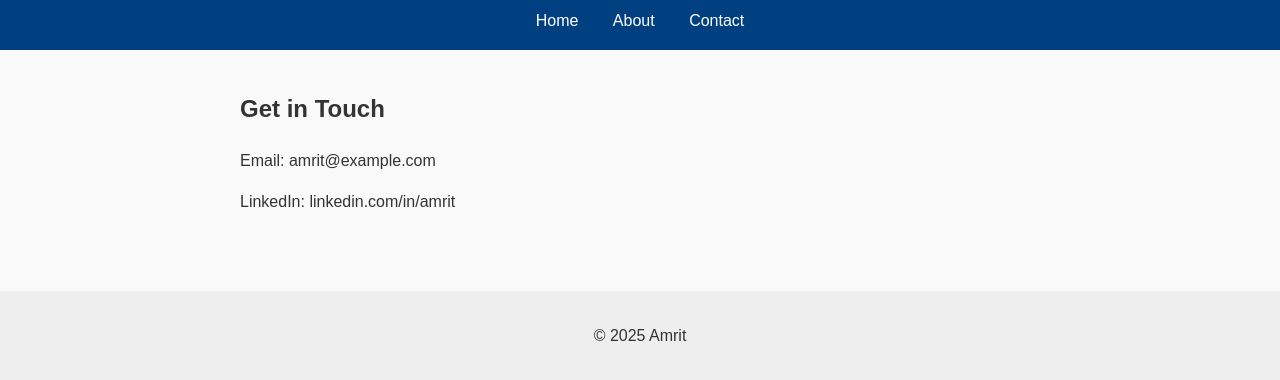
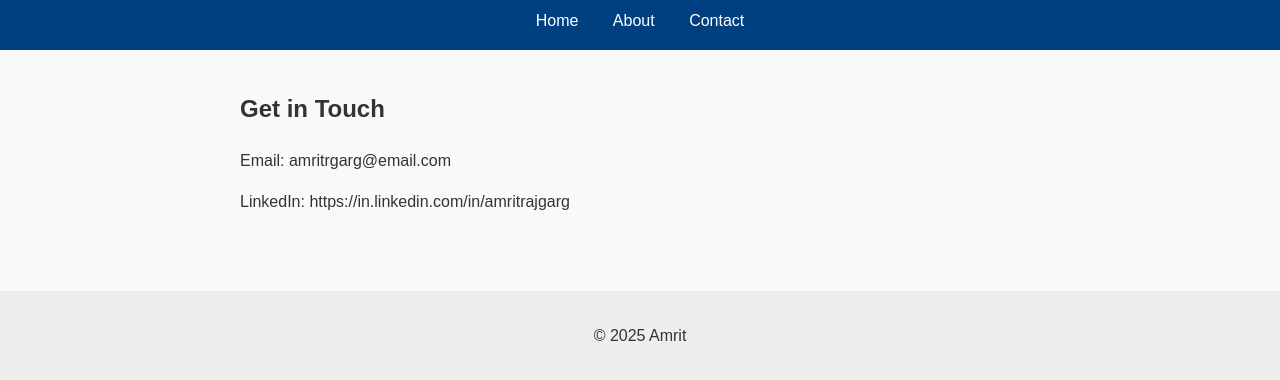
Before and after one commit to AmritRajGarg/Portfolio-website, a plain HTML site: page contact.html in a window 1280 px wide. Shown: the part 102-482 px from the top of the page. Drawn offline with Linux system fonts and the light colour scheme.

Commit message:
Update contact.html

```diff
--- a/contact.html
+++ b/contact.html
@@ -18,8 +18,8 @@
   <main>
     <section>
       <h2>Get in Touch</h2>
-      <p>Email: amrit@example.com</p>
-      <p>LinkedIn: linkedin.com/in/amrit</p>
+      <p>Email: amritrgarg@email.com</p>
+      <p>LinkedIn: https://in.linkedin.com/in/amritrajgarg</p>
     </section>
   </main>
 
```
